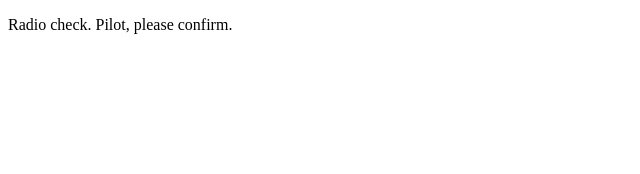
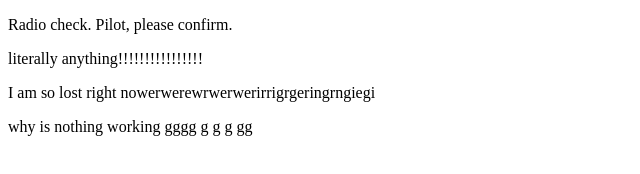
Before and after one commit to CoryWilk/communication-log-control, a plain HTML site: page index.html in a window 1280 px wide. Shown: the whole page, without its empty margins (0-640 px from the left). Drawn offline with Linux system fonts and the light colour scheme.

Commit message:
Added a paragraph

```diff
--- a/index.html
+++ b/index.html
@@ -2,5 +2,8 @@
 <html>
     <body>
         <p>Radio check. Pilot, please confirm.</p>
+        <p>literally anything!!!!!!!!!!!!!!!!</p>
+        <p> I am so lost right nowerwerewrwerwerirrigrgeringrngiegi</p>
+        <p>why is nothing working gggg g g g gg</p>
     </body>
 </html>
```
